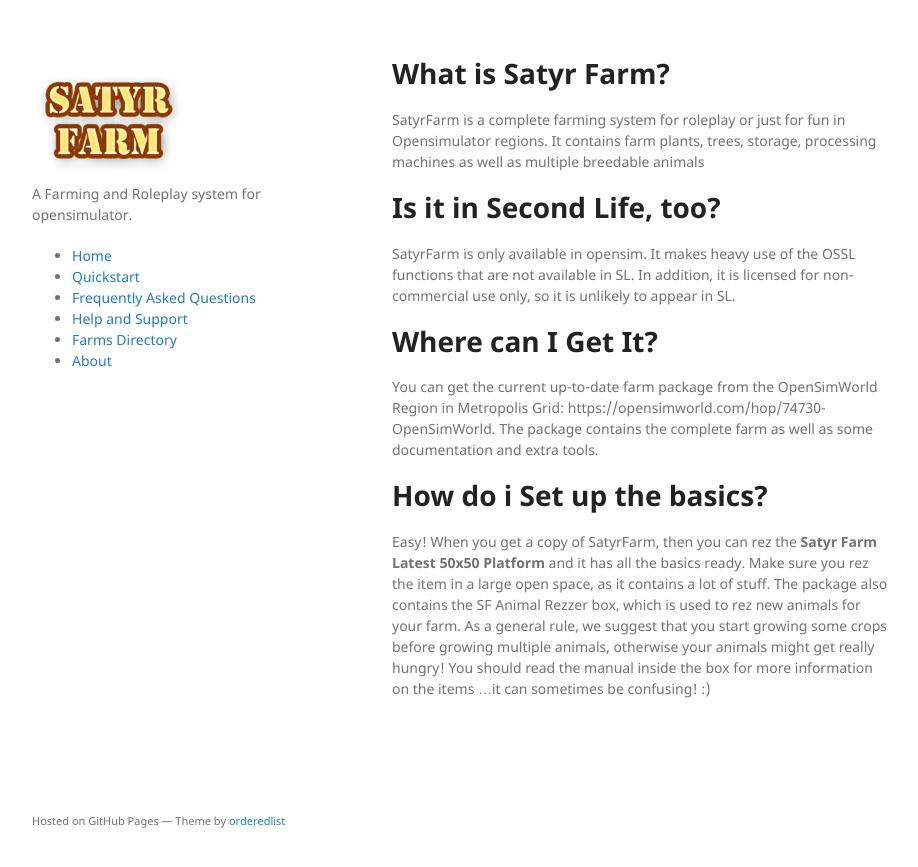
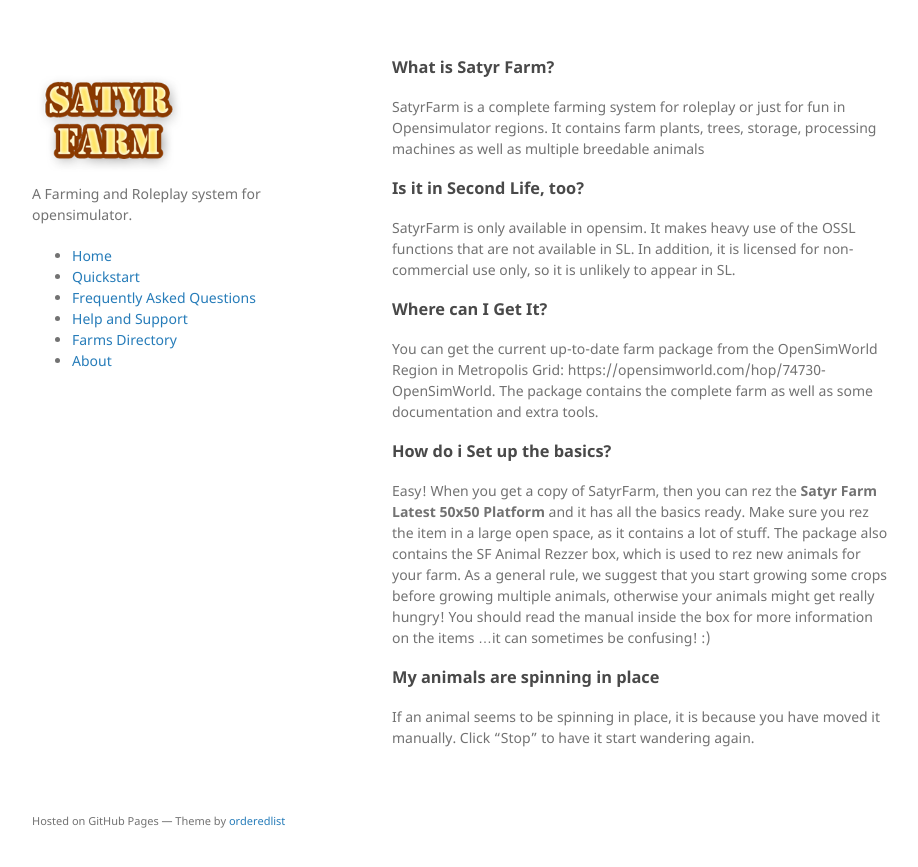
Before and after one commit to SatyrFarm/SatyrFarm.github.io, a Jekyll site: the page built from faq.md, in a window 1280 px wide. Shown: the top 867 px of the page, without its empty margins (178-1096 px from the left). Built offline with Jekyll 4.4.1, drawn with Linux system fonts in a browser that asks for light colours.

Commit message:
Update faq.md

```diff
--- a/faq.md
+++ b/faq.md
@@ -2,16 +2,19 @@
 layout: default
 title: Frequently Asked Questions
 ---
-# What is Satyr Farm?
+### What is Satyr Farm?
 
 SatyrFarm is a complete farming system for roleplay or just for fun in Opensimulator regions. It contains farm plants, trees, storage, processing machines as well as multiple breedable animals
 
-# Is it in Second Life, too?
+### Is it in Second Life, too?
 
 SatyrFarm is only available in opensim. It makes heavy use of the OSSL functions that are not available in SL. In addition, it is licensed for non-commercial use only, so it is unlikely to appear in SL.
 
-# Where can I Get It?
+### Where can I Get It?
 You can get the current up-to-date farm package from the OpenSimWorld Region in Metropolis Grid: https://opensimworld.com/hop/74730-OpenSimWorld. The package contains the complete farm as well as some documentation and extra tools.
 
-# How do i Set up the basics?
+### How do i Set up the basics?
 Easy! When you get a copy of SatyrFarm, then you can rez the <b>Satyr Farm Latest 50x50 Platform</b> and it has all the basics ready. Make sure you rez the item in a large open space, as it contains a lot of stuff.  The package also contains the SF Animal Rezzer box, which is used to rez new animals for your farm. As a general rule, we suggest that you start growing some crops before growing multiple animals, otherwise your animals might get really hungry! You should read the manual inside the box for more information on the items ...it can sometimes be confusing! :)
+
+### My animals are spinning in place
+If an  animal seems to be spinning in place, it is because you have moved it manually. Click "Stop"  to  have it start wandering again.
```
